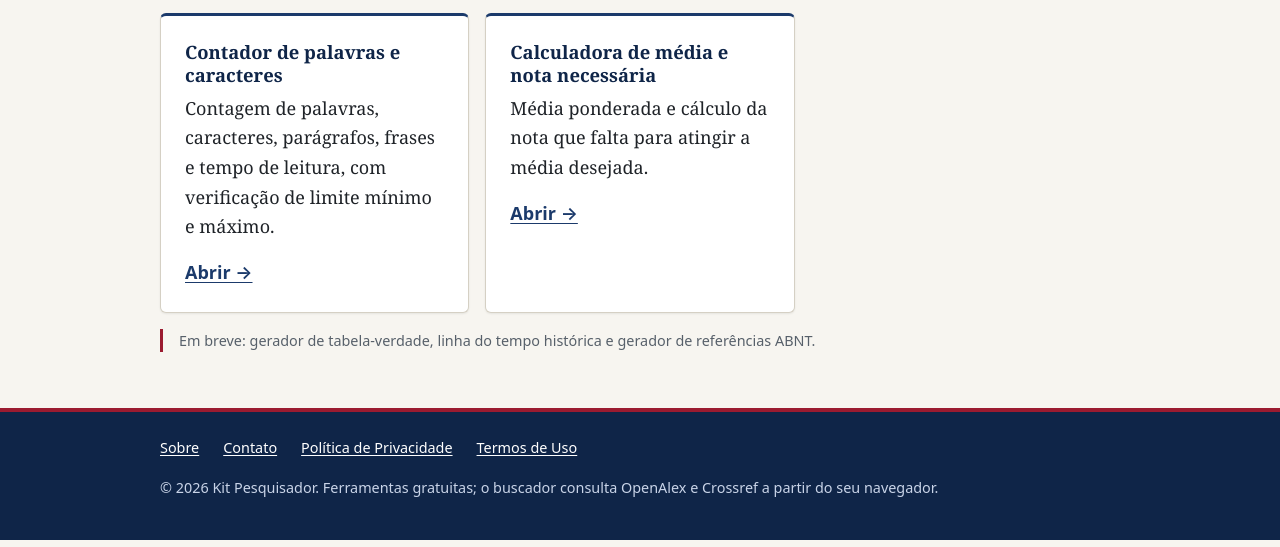
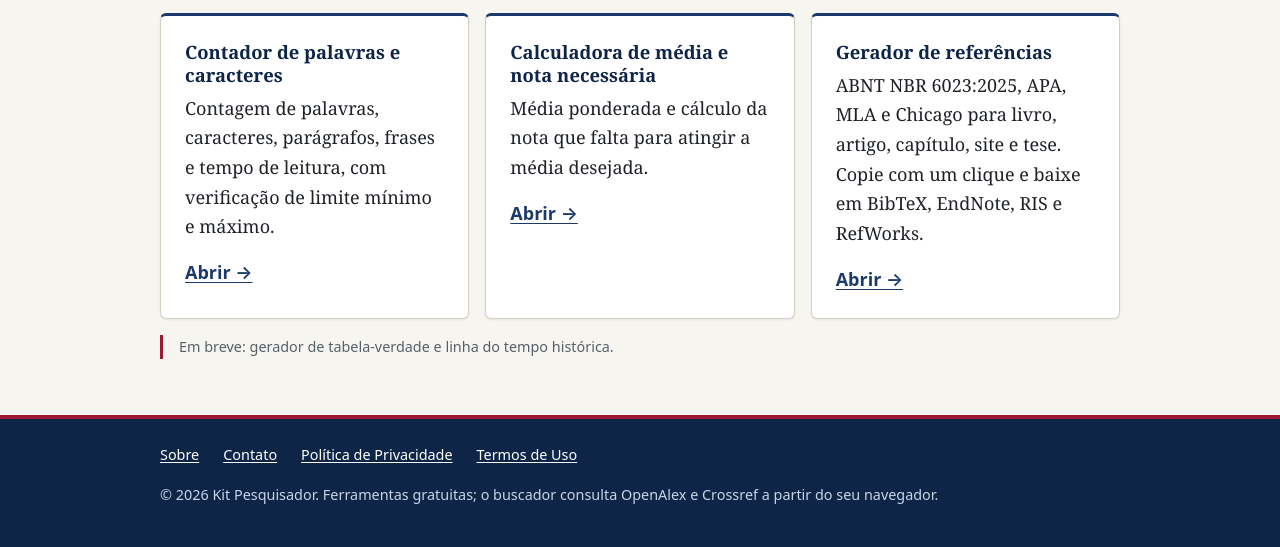
Before and after one commit to oficialconstante-del/kitpesquisador, an Eleventy site: page src/ferramentas/index.njk in a window 1280 px wide. Shown: the part 281-828 px from the top of the page. Built offline with nearby package versions, Linux system fonts and the light colour scheme; Eleventy itself is replaced by a stand-in of ours; files that its build step writes are made by us from their sources.

Commit message:
Enhance ferramentas page with new tools and updates
Updated the description to include the reference generator and modified the upcoming tools notice.

```diff
--- a/src/ferramentas/index.njk
+++ b/src/ferramentas/index.njk
@@ -1,7 +1,7 @@
 ---
 layout: base.njk
 titulo: "Ferramentas"
-descricao: "Lista das ferramentas gratuitas para estudantes e pesquisadores: contador de palavras acadêmico e calculadora de média ponderada."
+descricao: "Lista das ferramentas gratuitas para estudantes e pesquisadores: contador de palavras acadêmico, calculadora de média ponderada e gerador de referências."
 permalink: /ferramentas/
 ---
 <h1>Ferramentas</h1>
@@ -18,6 +18,11 @@ permalink: /ferramentas/
     <p>Média ponderada e cálculo da nota que falta para atingir a média desejada.</p>
     <a class="cartao-link" href="/ferramentas/calculadora-de-media/">Abrir →</a>
   </article>
+  <article class="cartao">
+    <h3>Gerador de referências</h3>
+    <p>ABNT NBR 6023:2025, APA, MLA e Chicago para livro, artigo, capítulo, site e tese. Copie com um clique e baixe em BibTeX, EndNote, RIS e RefWorks.</p>
+    <a class="cartao-link" href="/ferramentas/gerador-de-referencias/">Abrir →</a>
+  </article>
 </div>
 
-<p class="aviso">Em breve: gerador de tabela-verdade, linha do tempo histórica e gerador de referências ABNT.</p>
+<p class="aviso">Em breve: gerador de tabela-verdade e linha do tempo histórica.</p>
```
